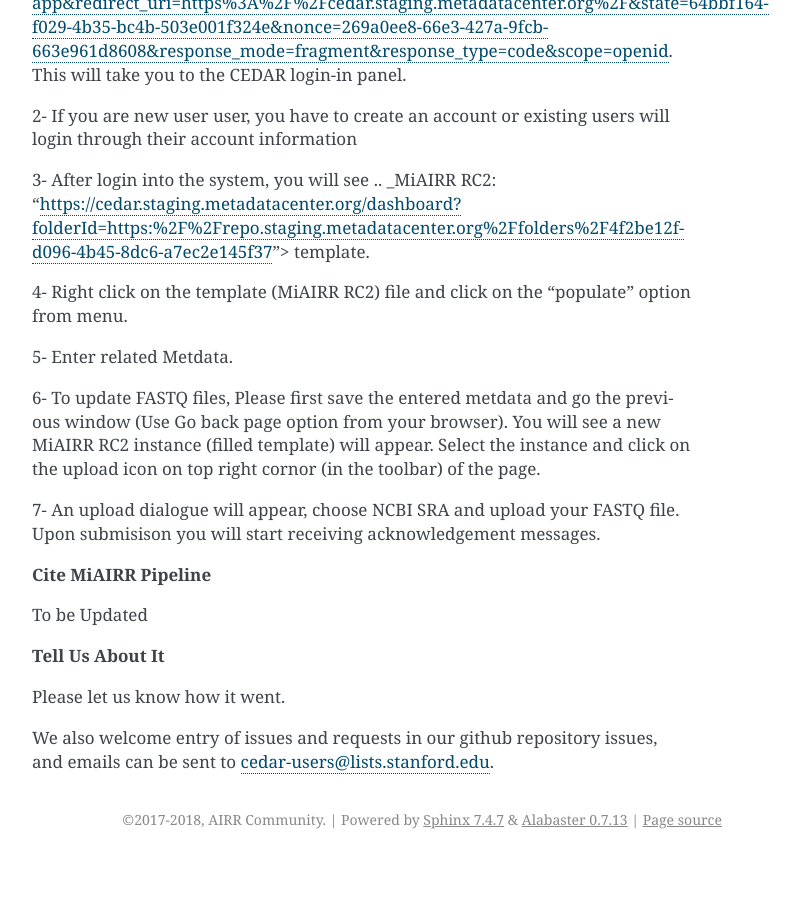
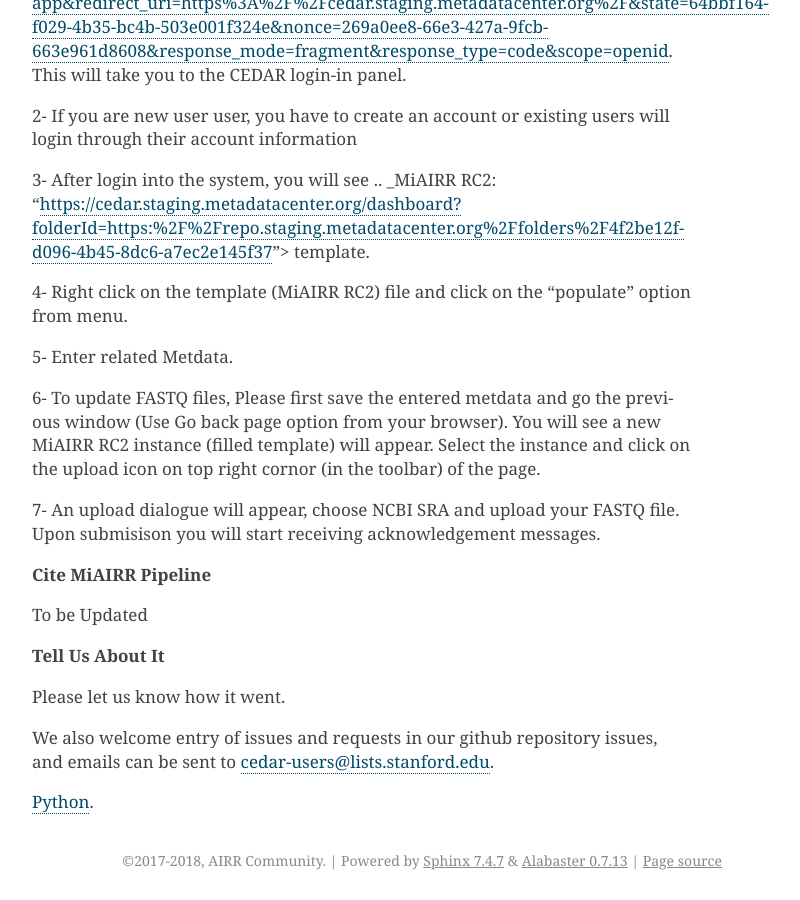
Before and after one commit to airr-community/airr-standards, a Sphinx documentation site: the page built from docs/cairr/overview.rst, in a window 1280 px wide and 900 px high, scrolled down 1366 px. Shown: the whole window, without its empty margins (388-1188 px from the left). Built offline with Sphinx 7.4.7, drawn with Linux system fonts in a browser that asks for light colours; pages that are not in the unit, such as notebooks, are missing from menus; before the commit the page ends 2225 px from its top, so only the background shows below that.

Commit message:
hperlinks added
hperlinks added

```diff
--- a/docs/cairr/overview.rst
+++ b/docs/cairr/overview.rst
@@ -42,3 +42,6 @@
 Please let us know how it went.
 
 We also welcome entry of issues and requests in our github repository issues, and emails can be sent to cedar-users@lists.stanford.edu.
+
+`Python
+<http://www.python.org/>`_.
```
